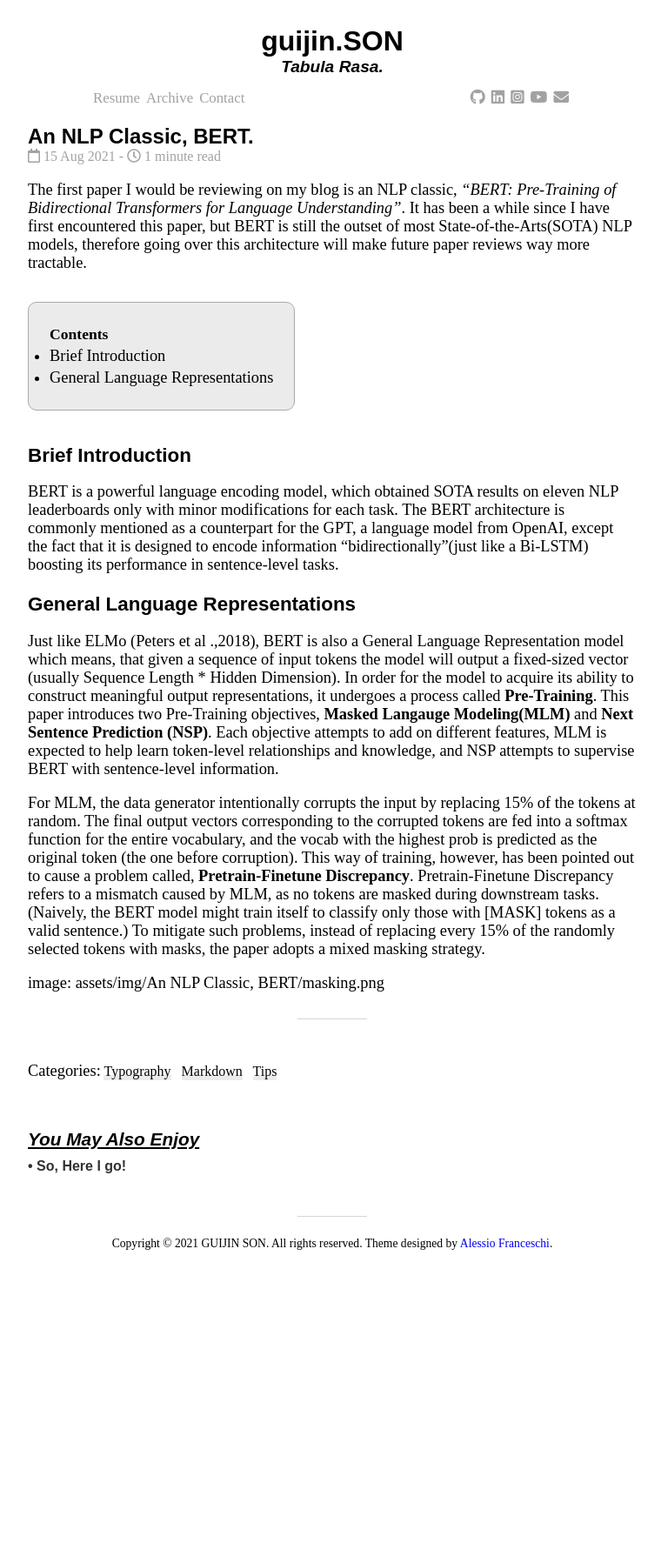
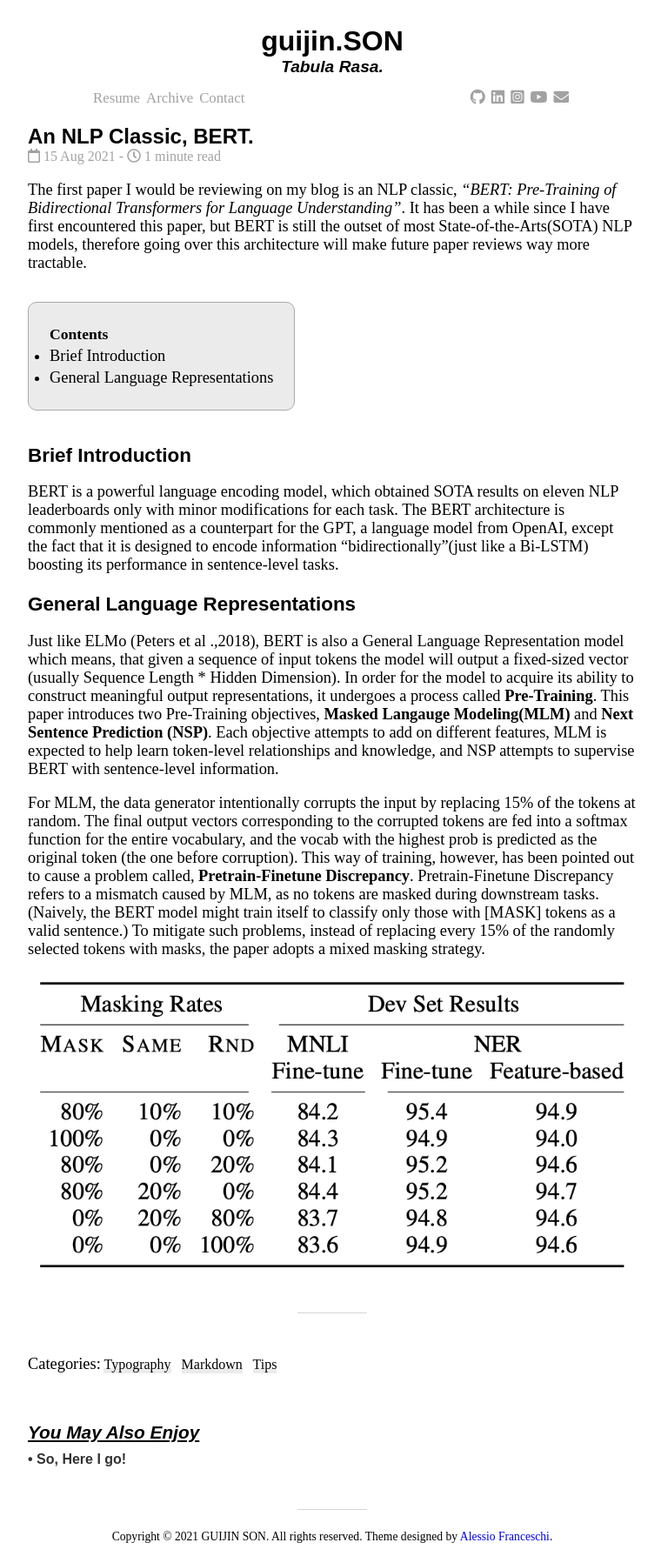
Before and after one commit to guijinSON/guijinSON.github.io, a Jekyll site: the page built from _posts/2021-08-15-An NLP Classic, BERT.md, in a window 1280 px wide. Shown: the whole page at 87% size, without its empty margins (258-1018 px from the left). Built offline with Jekyll 4.4.1, drawn with Linux system fonts in a browser that asks for light colours; nearby versions of some CDN libraries; comment, search, counter and statistics services are not loaded; before the commit the page ends 1452 px from its top, so only the background shows below that.

Commit message:
Update 2021-08-15-An NLP Classic, BERT.md

```diff
--- a/_posts/2021-08-15-An NLP Classic, BERT.md
+++ b/_posts/2021-08-15-An NLP Classic, BERT.md
@@ -21,4 +21,4 @@
 
 For MLM, the data generator intentionally corrupts the input by replacing 15% of the tokens at random. The final output vectors corresponding to the corrupted tokens are fed into a softmax function for the entire vocabulary, and the vocab with the highest prob is predicted as the original token (the one before corruption). This way of training, however, has been pointed out to cause a problem called, **Pretrain-Finetune Discrepancy**. Pretrain-Finetune Discrepancy refers to a mismatch caused by MLM, as no tokens are masked during downstream tasks. (Naively, the BERT model might train itself to classify only those with [MASK] tokens as a valid sentence.) To mitigate such problems, instead of replacing every 15% of the randomly selected tokens with masks, the paper adopts a mixed masking strategy.
 
-image: assets/img/An NLP Classic, BERT/masking.png
+<image src="https://github.com/guijinSON/guijinSON.github.io/blob/6b0da5d5f5f4394c2f1b3d646c0c5e949fd3587e/assets/img/An%20NLP%20Classic,%20BERT/masking.png">
```
